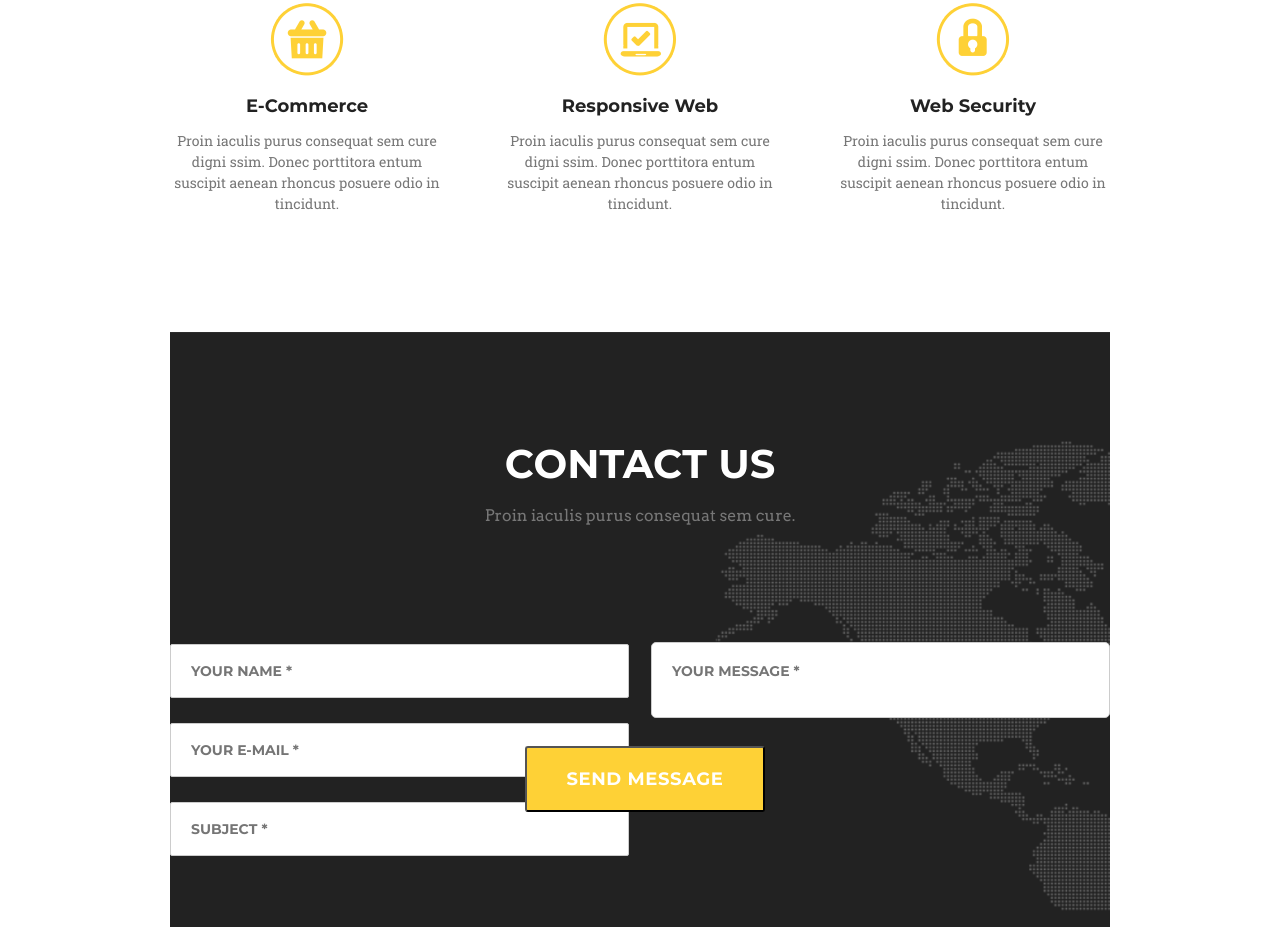
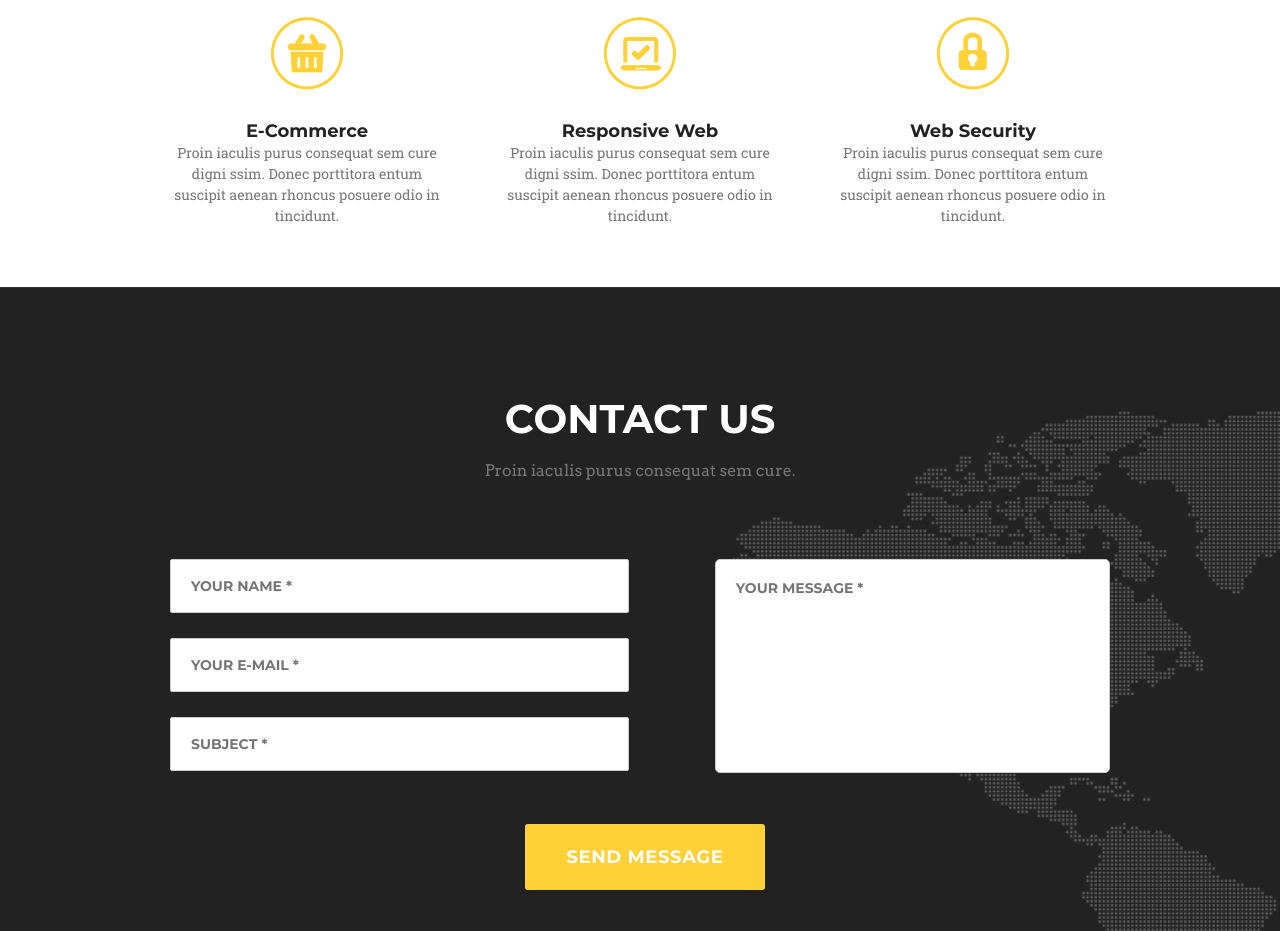
Before and after one commit to kosta92-re/goit-fe-core, a plain HTML site: page html-css/module-7/index.html in a window 1280 px wide. Shown: the part 348-1279 px from the top of the page. Drawn offline with Linux system fonts and the light colour scheme.

Commit message:
homwork-6

```diff
--- a/html-css/module-7/index.html
+++ b/html-css/module-7/index.html
@@ -70,16 +70,19 @@
            <p class="services__description">Proin iaculis purus consequat sem cure. </p>
            <div class="contact__content">
               <form action="#" class="contact__form">
+                  <div>
                   <input name="name" type="text" class="contact__form-input" placeholder="your name *" required
                       minlength="2">
                   <input name="email" type="email" class="contact__form-input" placeholder="your e-mail *" required>
                   <input name="subject" type="text" class="contact__form-input" placeholder="subject *">
+                  </div>
                   <textarea name="message" class="contact__form-message" placeholder="your message *"></textarea>
+                  </form>
                   <div class="contact__form-btn-wrapper">
                       <button class="contact__form-btn">Send message</button>
                   </div>
 
-           </div>
+           <!-- </div> -->
           </div>
         </section>
      </main>
--- a/html-css/module-7/style.css/style.css
+++ b/html-css/module-7/style.css/style.css
@@ -76,28 +76,24 @@ img {
     font-family: "Kaushan Script";
     color: #fed136;
     line-height: 1.577;
-    text-align: left;
-    position: relative;
-    margin-top: 35px;
-    margin-left: 7px;
+
 }
 .navigation {
     display: flex;
     justify-content: space-between;
     align-items: center;
+    height: 100px;
 
 }
 
 .navigation__list {
     display: flex;
-    margin-top: 43px;
-
+    justify-content: space-between;
+    width: 485px;
 }
 
 
-.navigation__list-item:not(:last-child) {
-    margin-right: 40px;
-}
+
 
 .navigation__list-link:hover {
     color:#fed136 ;
@@ -133,6 +129,7 @@ img {
      color: rgb(119, 119, 119);
      text-align: center;
      line-height: 3.5;
+     padding-bottom: 60px;
 }
 
 .services__list-item-title {
@@ -141,7 +138,7 @@ img {
     color: rgb(34, 34, 34);
     font-weight: bold;
     text-align: center;
-    margin-top: 180px;
+
 
 }
 .services__list-item-description {
@@ -150,12 +147,10 @@ img {
     color: rgb(119, 119, 119);
     line-height:1.5 ;
     text-align: center;
-    margin-top: 13px;
     }
 .services__list-item-ter {
      width: 274px;
      height: 57px;
-     margin-top: -175px;
      padding-top: 10px;
      background-repeat: no-repeat;
 
@@ -163,9 +158,9 @@ img {
 
 
 .services__list-item-lever-three {
-    display: inline-block;
-    margin-left:100px;
-    margin-top: 70px;
+    display: block;
+    margin: 0 auto;
+    margin-bottom: 20px;
     background-image: url(../img/Icon-Locked.png);
     width: 74px;
     height: 73px;
@@ -173,19 +168,18 @@ img {
     }
 
 .services__list-item-lever-two {
-    display: inline-block;
-    margin-left: 100px;
-    margin-top: 70px;
+    display: block;
+    margin: 0 auto;
+    margin-bottom: 20px;
     background-image: url(../img/Icon-Laptop.png);
     background-repeat: no-repeat;
     width: 74px;
     height: 73px;
-
     }
 .services__list-item-lever-one {
-    display: inline-block;
-    margin-left: 100px;
-    margin-top: 70px;
+    display: block;
+    margin: 0 auto;
+    margin-bottom:20px;
     background-image: url(../img/Icon-Basket.png);
     background-repeat: no-repeat;
     width: 74px;
@@ -198,7 +192,7 @@ img {
     display: flex;
     justify-content:space-between;
     flex-wrap: wrap;
-
+    margin-bottom: 120px;
     }
 
 .container {
@@ -207,8 +201,8 @@ img {
 
    }
 .contact {
-    width: 940px;
-    margin: 370px auto;
+    width: 100%;
+    height: 676px;
     background-image: url(../img/Map\ Image.png);
     background-size: cover;
     background-position: center;
@@ -228,12 +222,10 @@ img {
 
    }
 .contact__form {
-    width: 730px;
-    display: inline-flex;
-    justify-content:space-around ;
-    flex-wrap: wrap;
-    flex-direction: column;
-    margin-top: 75px;
+    display: flex;
+    justify-content:space-between;
+
+
    }
 .contact__form-input {
     font-size: 14px;
@@ -251,7 +243,7 @@ img {
     background-color: rgb(255, 255, 255);
     width: 459px;
     height: 54px;
-    margin-top: 25px;
+    margin-bottom: 25px;
 
    }
 .contact__form-message {
@@ -271,8 +263,6 @@ img {
     padding: 20px;
     resize: none;
     flex-basis: 100%;
-    margin-left:481px;
-    margin-top:-214px ;
    }
 .contact__form-input:focus,
 .contact__form-message:focus {
@@ -302,5 +292,5 @@ img {
     margin-top: 28px;
     text-align: center;
     margin-left: 355px;
-    margin-block-end: 115px;
+    border: 0;
    }
```
Also changed, not shown: html-css/module-6/style.css/style.css (+7 -3 lines).
